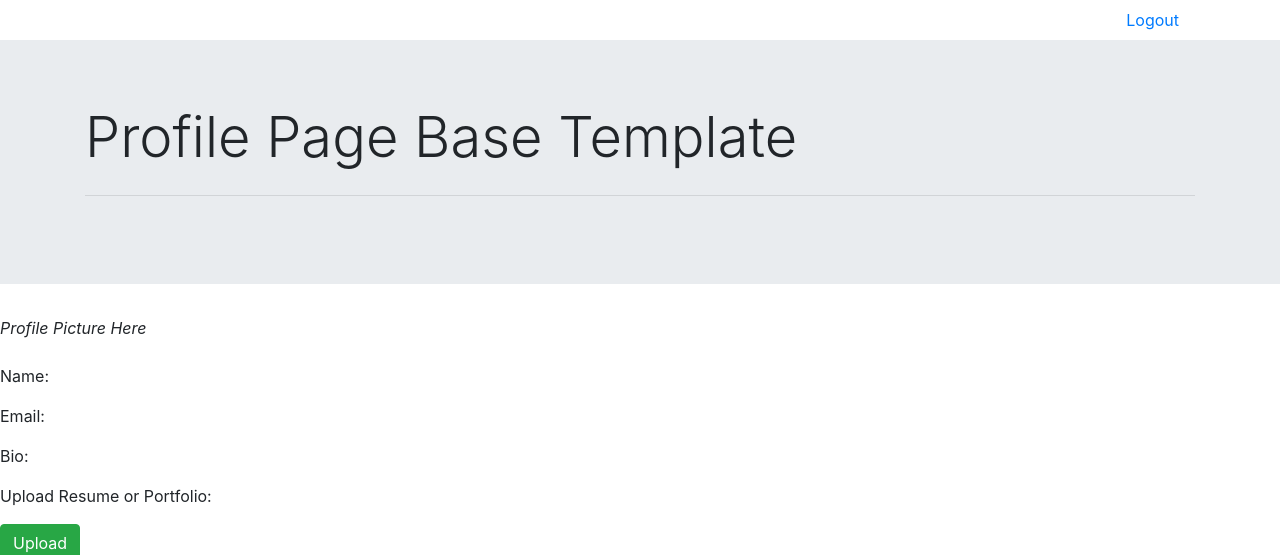
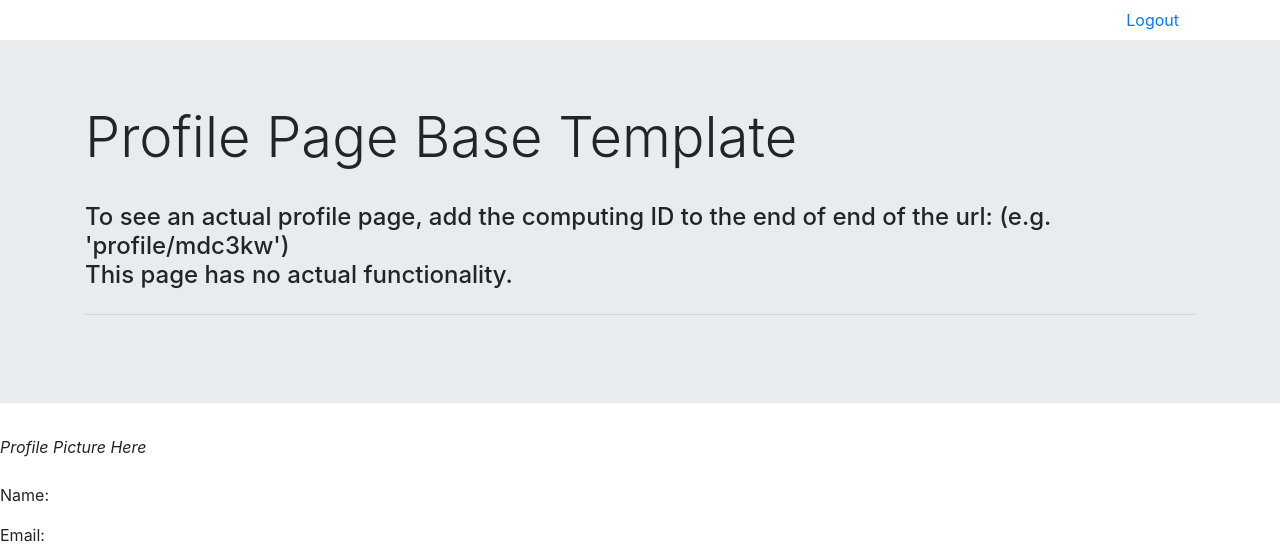
Before and after one commit to matthewcockrell/skilletz, a Django app: page /profile in a window 1280 px wide. Shown: the top 555 px of the page. Run offline with Django 3.2, Linux system fonts and the light colour scheme; a user stored in the database is signed in; some libraries are stand-ins or nearby versions.

Commit message:
Added message to the old profile base template page

```diff
--- a/pages/templates/pages/profile_base.html
+++ b/pages/templates/pages/profile_base.html
@@ -11,10 +11,13 @@
 <div>
 	<div class="jumbotron jumbotron-fluid">
 		<div class="container">
-			<h1 class="display-4">Profile Page Base Template</h1>
+			<h1 class="display-4">Profile Page Base Template</h1><br>
+			<h4> To see an actual profile page, add the computing ID to the end of end of the url: (e.g. 'profile/mdc3kw')<br>
+				This page has no actual functionality.
 			<hr class="my-4">
 		</div>
 	</div>
+<!--->
 	<div>
 		<section>
 			<i>Profile Picture Here </i>
@@ -45,14 +48,14 @@
 		 <form>
 		{{form|crispy}}
 
-			<!--Code for star rating from https://css-tricks.com/star-ratings/-->
+			<!--Code for star rating from https://css-tricks.com/star-ratings/
 	 		<link rel="stylesheet" type="text/css" href="{% static 'pages/stars.css' %}">
 	 		Rating:
 			<div class="rating">
 	 		 	<span>☆</span><span>☆</span><span>☆</span><span>☆</span><span>☆</span>
 	 		</div>
 		</form>
-			<!----------------------------------------------------------------->
+			<!-----------------------------------------------------------------
 
 		 <br>Comment:<br>
 			 <form>
@@ -64,3 +67,4 @@
 	</section>
 
 {% endblock %}
+-->
--- a/pages/views.py
+++ b/pages/views.py
@@ -34,6 +34,7 @@ def profile_page(request, computing_id):
     else:
         comment = Comment(computing_id = comp, comment_title = title, comment_descr = description, rating = stars)
         comment.save()
+
     comments = Comment.objects.filter(computing_id = comp)
     context = {
         "users" : profile,
```
